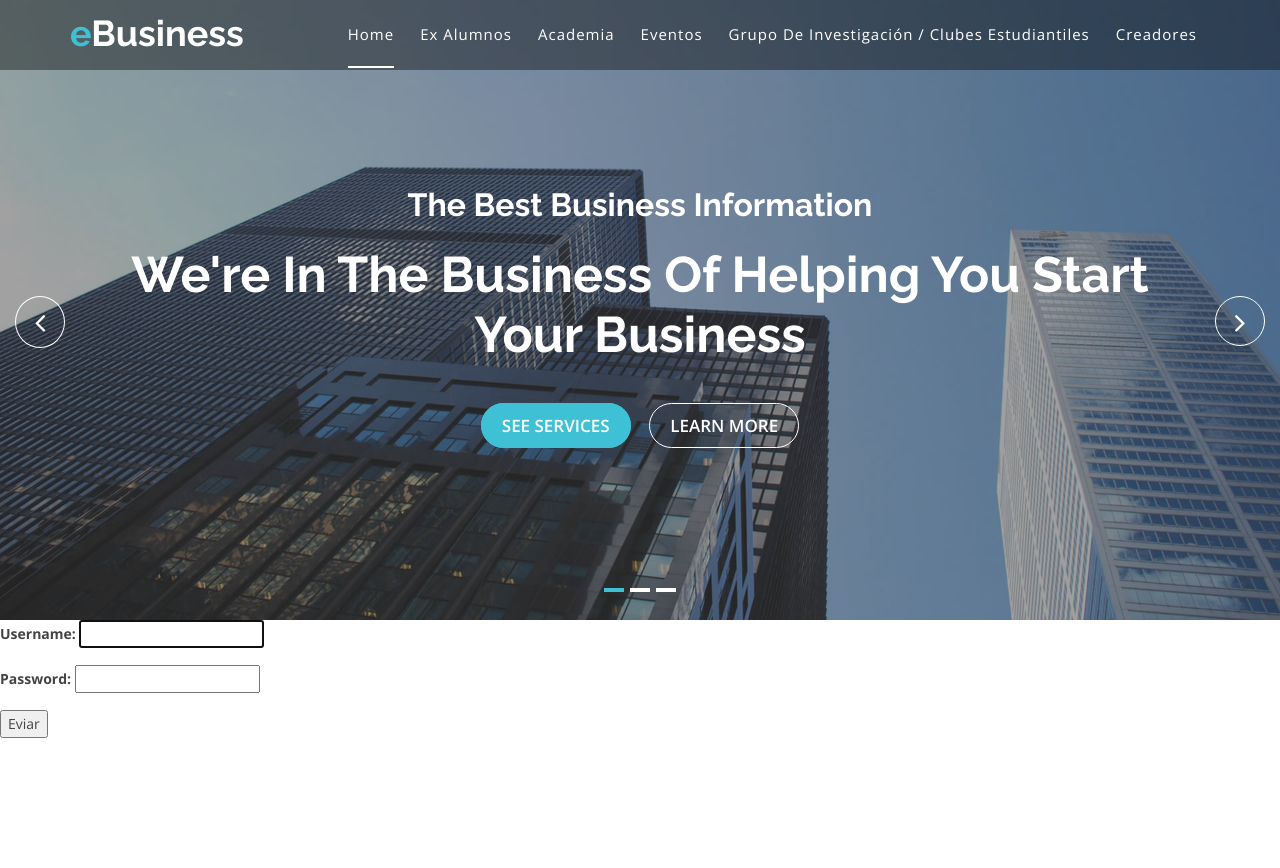
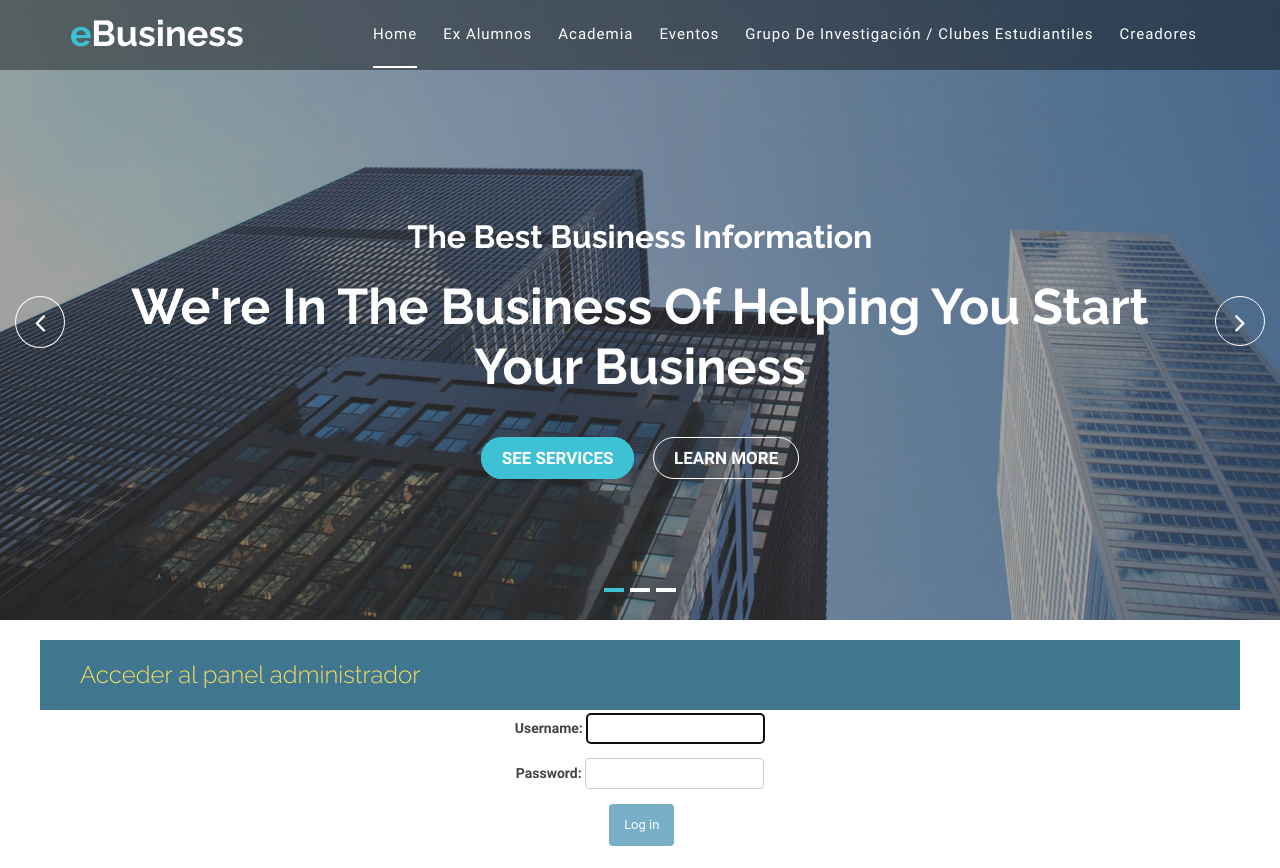
Before and after one commit to anderson-0812/sitioWebSudamericano, a Django app: page /login/ in a window 1280 px wide. Before the commit the page ends 738 px from the top, so only its background shows below. Run offline with Django 3.2, Linux system fonts and the light colour scheme; some libraries are stand-ins or nearby versions.

Commit message:
se adapto y dio estilos al formulario login y se redirecciona a la vista de administracion

```diff
--- a/sitioWebSudamericano/settings.py
+++ b/sitioWebSudamericano/settings.py
@@ -128,4 +128,4 @@ STATICFILES_DIRS = (
 )
 
 # cuando el login sea true redirecciona a esta url
-LOGIN_REDIRECT_URL = '/'
+LOGIN_REDIRECT_URL = '/admin/auth/user/'
--- a/templates/Login/index_login.html
+++ b/templates/Login/index_login.html
@@ -1,10 +1,37 @@
 {% extends 'base.html' %}
 
-{% block content %}
-	<form method="POST" >
-		{% csrf_token %}
-		{{ form.as_p }}
+{% block css %}
+	<link rel="stylesheet" type="text/css" href="/static/admin/css/base.css">
+	<link rel="stylesheet" type="text/css" href="/static/admin/css/login.css">
+	<meta name="viewport" content="user-scalable=no, width=device-width, initial-scale=1.0, maximum-scale=1.0">
+	<link rel="stylesheet" type="text/css" href="/static/admin/css/responsive.css">
+	<meta name="robots" content="NONE,NOARCHIVE">
+{% endblock %}
 
-		<input type="submit" name="enviar" value="Eviar">
-	</form>
+{% block content1 %}
+
+<div id="content" class="colM" style="text-align: center;">
+
+
+<!-- cabecera!-->
+	<div id="header" style="height: auto;">
+        <div id="branding">
+			<h1 id="site-name">Acceder al panel administrador</h1>
+        </div>
+    </div>
+
+	<div id="content-main">
+
+		<form method="POST" >
+			{% csrf_token %}
+			{{ form.as_p }}
+
+			<div class="submit-row">
+    			<label>&nbsp;</label><input type="submit" value="Log in">
+  			</div>
+		</form>
+	</div>
+        <br class="clear">
+</div>
+
 {% endblock %}
--- a/templates/base.html
+++ b/templates/base.html
@@ -43,7 +43,11 @@
     Author: BootstrapMade.com
     License: https://bootstrapmade.com/license/
   ======================================================= -->
+  {% block css %}
+  {% endblock%}
 
+  {% block js %}
+  {% endblock%}
 
 	<title>{% block title %}{% endblock %}</title>
 </head>
@@ -53,7 +57,7 @@
 
   	{% include 'div_animado.html' %}
 
-    {% block content %}
+    {% block content1 %}
     {% endblock %}
 
 
```
Also changed, not shown: db.sqlite3.
